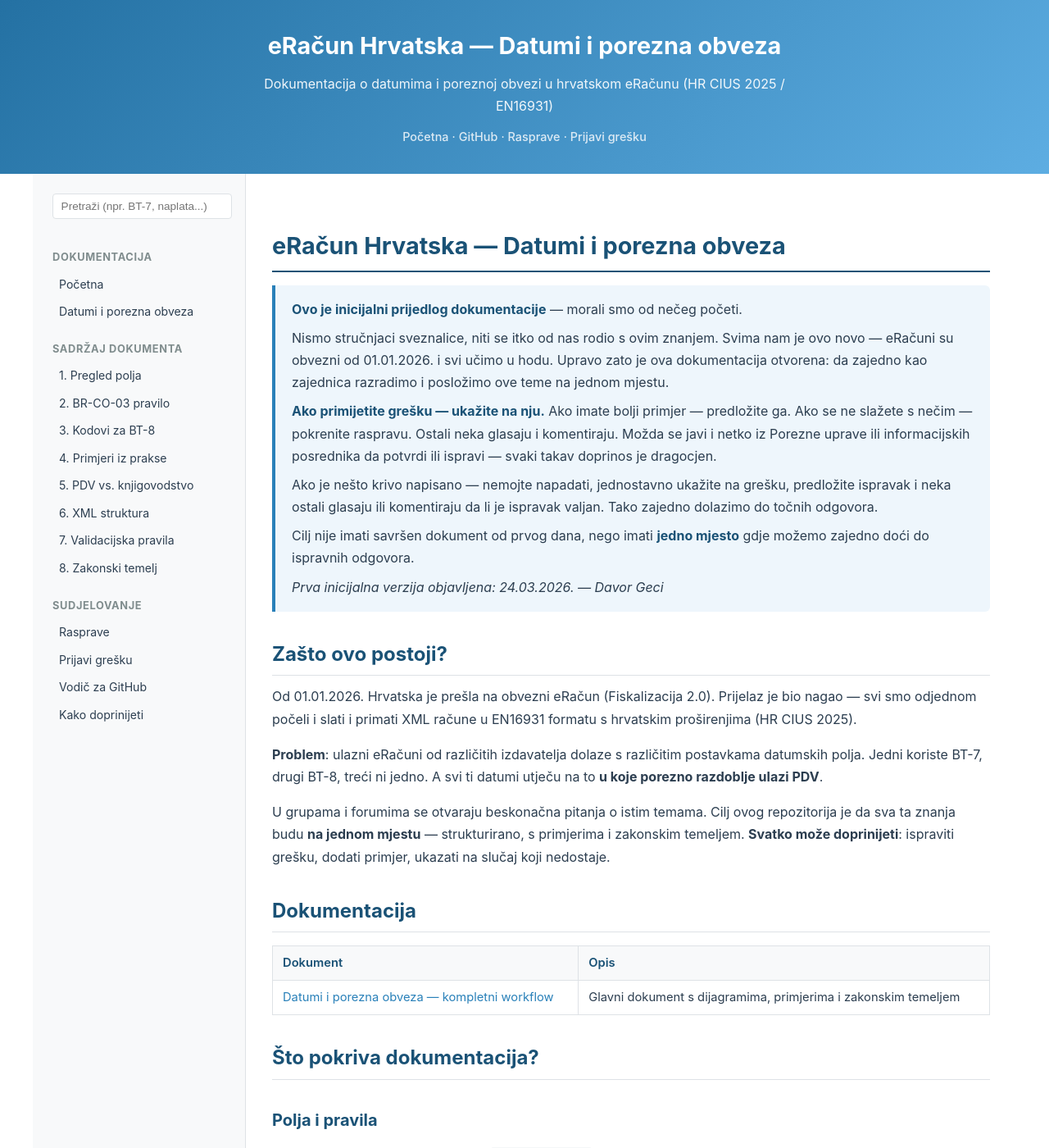
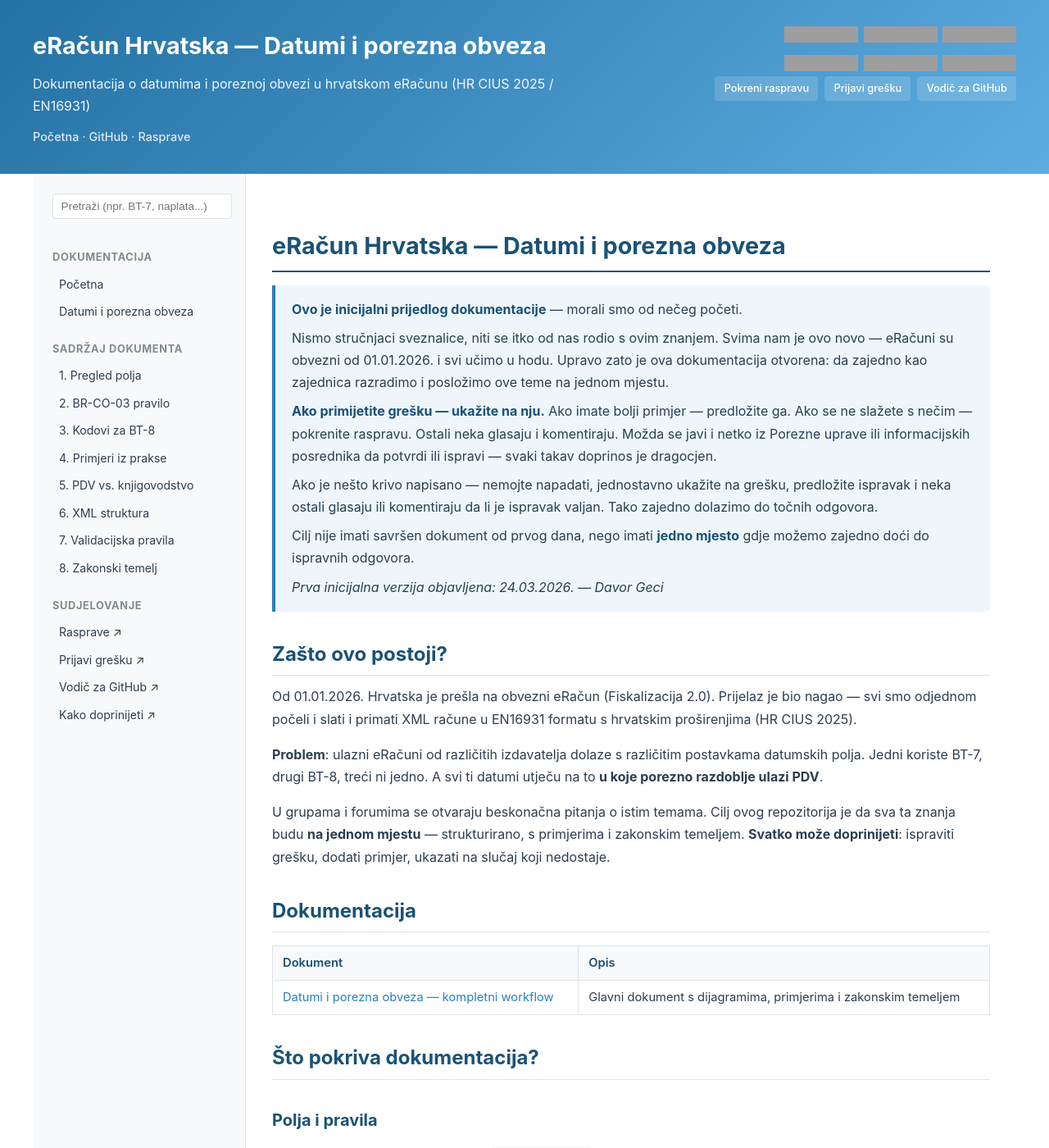
Before and after one commit to dageci/eracun-fiskalizacija-datumi, a Jekyll site: the page built from docs/index.md, in a window 1280 px wide and 1400 px high. Shown: the whole window at 82% size. Built offline with Jekyll 4.4.1, drawn with Linux system fonts in a browser that asks for light colours; grey boxes are pictures that could not be loaded.

Commit message:
header redesign: badges i linkovi desno gore, externi linkovi u novi tab
- Header: lijevo naslov/opis, desno GitHub badges (stars, watch, fork),
  status/licenca badges, i akcijski linkovi (rasprava, greska, vodic)
- Sidebar: externi GitHub linkovi se otvaraju u novom tabu (target=_blank)
  sa oznakom ↗ da korisnik zna da napusta stranicu
- Responsive: na mobitelu header se slaže vertikalno

```diff
--- a/docs/_layouts/default.html
+++ b/docs/_layouts/default.html
@@ -46,6 +46,34 @@
     .page-header a { color: #eaf2f8; text-decoration: none; font-weight: 500; }
     .page-header a:hover { color: white; text-decoration: underline; }
     .page-header .nav-links { margin-top: 0.75rem; font-size: 0.9rem; }
+    .page-header .header-row {
+      display: flex;
+      justify-content: space-between;
+      align-items: flex-start;
+      max-width: 1200px;
+      margin: 0 auto;
+    }
+    .page-header .header-left { text-align: left; }
+    .page-header .header-right {
+      display: flex;
+      flex-direction: column;
+      align-items: flex-end;
+      gap: 0.4rem;
+      flex-shrink: 0;
+      margin-left: 2rem;
+    }
+    .page-header .badges { display: flex; gap: 0.4rem; flex-wrap: wrap; justify-content: flex-end; }
+    .page-header .badges img { height: 20px; }
+    .page-header .header-gh-links { display: flex; gap: 0.5rem; flex-wrap: wrap; justify-content: flex-end; }
+    .page-header .header-gh-links a {
+      background: rgba(255,255,255,0.15);
+      padding: 0.25rem 0.7rem;
+      border-radius: 4px;
+      font-size: 0.8rem;
+      color: white;
+      transition: background 0.15s;
+    }
+    .page-header .header-gh-links a:hover { background: rgba(255,255,255,0.3); text-decoration: none; }
 
     /* Layout: sidebar + content */
     .page-body {
@@ -225,8 +253,11 @@
     .site-footer a { color: var(--primary-light); text-decoration: none; }
     .site-footer a:hover { text-decoration: underline; }
 
-    /* Mobile: hide sidebar */
+    /* Mobile */
     @media (max-width: 900px) {
+      .page-header .header-row { flex-direction: column; text-align: center; }
+      .page-header .header-left { text-align: center; }
+      .page-header .header-right { align-items: center; margin-left: 0; margin-top: 1rem; }
       .page-body { flex-direction: column; }
       .sidebar {
         width: 100%;
@@ -258,14 +289,34 @@
 <body>
 
   <header class="page-header">
-    <h1>{{ site.title }}</h1>
-    <p>{{ site.description }}</p>
-    <p class="nav-links">
-      <a href="{{ site.baseurl }}/">Početna</a> ·
-      <a href="https://github.com/dageci/eracun-fiskalizacija-datumi">GitHub</a> ·
-      <a href="https://github.com/dageci/eracun-fiskalizacija-datumi/discussions">Rasprave</a> ·
-      <a href="https://github.com/dageci/eracun-fiskalizacija-datumi/issues">Prijavi grešku</a>
-    </p>
+    <div class="header-row">
+      <div class="header-left">
+        <h1>{{ site.title }}</h1>
+        <p>{{ site.description }}</p>
+        <p class="nav-links">
+          <a href="{{ site.baseurl }}/">Početna</a> ·
+          <a href="https://github.com/dageci/eracun-fiskalizacija-datumi" target="_blank">GitHub</a> ·
+          <a href="https://github.com/dageci/eracun-fiskalizacija-datumi/discussions" target="_blank">Rasprave</a>
+        </p>
+      </div>
+      <div class="header-right">
+        <div class="badges">
+          <a href="https://github.com/dageci/eracun-fiskalizacija-datumi" target="_blank"><img src="https://img.shields.io/github/stars/dageci/eracun-fiskalizacija-datumi?style=social" alt="Stars"></a>
+          <a href="https://github.com/dageci/eracun-fiskalizacija-datumi/watchers" target="_blank"><img src="https://img.shields.io/github/watchers/dageci/eracun-fiskalizacija-datumi?style=social" alt="Watch"></a>
+          <a href="https://github.com/dageci/eracun-fiskalizacija-datumi/network/members" target="_blank"><img src="https://img.shields.io/github/forks/dageci/eracun-fiskalizacija-datumi?style=social" alt="Fork"></a>
+        </div>
+        <div class="badges">
+          <img src="https://img.shields.io/badge/licenca-CC_BY--SA_4.0-lightgrey" alt="Licenca">
+          <img src="https://img.shields.io/badge/status-inicijalni_prijedlog-orange" alt="Status">
+          <img src="https://img.shields.io/badge/HR_CIUS-2025-blue" alt="HR CIUS 2025">
+        </div>
+        <div class="header-gh-links">
+          <a href="https://github.com/dageci/eracun-fiskalizacija-datumi/discussions" target="_blank">Pokreni raspravu</a>
+          <a href="https://github.com/dageci/eracun-fiskalizacija-datumi/issues/new" target="_blank">Prijavi grešku</a>
+          <a href="https://github.com/dageci/eracun-fiskalizacija-datumi/blob/master/GITHUB-VODIC.md" target="_blank">Vodič za GitHub</a>
+        </div>
+      </div>
+    </div>
   </header>
 
   <div class="page-body">
@@ -293,10 +344,10 @@
 
       <h3>Sudjelovanje</h3>
       <ul>
-        <li><a href="https://github.com/dageci/eracun-fiskalizacija-datumi/discussions">Rasprave</a></li>
-        <li><a href="https://github.com/dageci/eracun-fiskalizacija-datumi/issues">Prijavi grešku</a></li>
-        <li><a href="https://github.com/dageci/eracun-fiskalizacija-datumi/blob/master/GITHUB-VODIC.md">Vodič za GitHub</a></li>
-        <li><a href="https://github.com/dageci/eracun-fiskalizacija-datumi/blob/master/CONTRIBUTING.md">Kako doprinijeti</a></li>
+        <li><a href="https://github.com/dageci/eracun-fiskalizacija-datumi/discussions" target="_blank">Rasprave ↗</a></li>
+        <li><a href="https://github.com/dageci/eracun-fiskalizacija-datumi/issues" target="_blank">Prijavi grešku ↗</a></li>
+        <li><a href="https://github.com/dageci/eracun-fiskalizacija-datumi/blob/master/GITHUB-VODIC.md" target="_blank">Vodič za GitHub ↗</a></li>
+        <li><a href="https://github.com/dageci/eracun-fiskalizacija-datumi/blob/master/CONTRIBUTING.md" target="_blank">Kako doprinijeti ↗</a></li>
       </ul>
     </nav>
 
```
